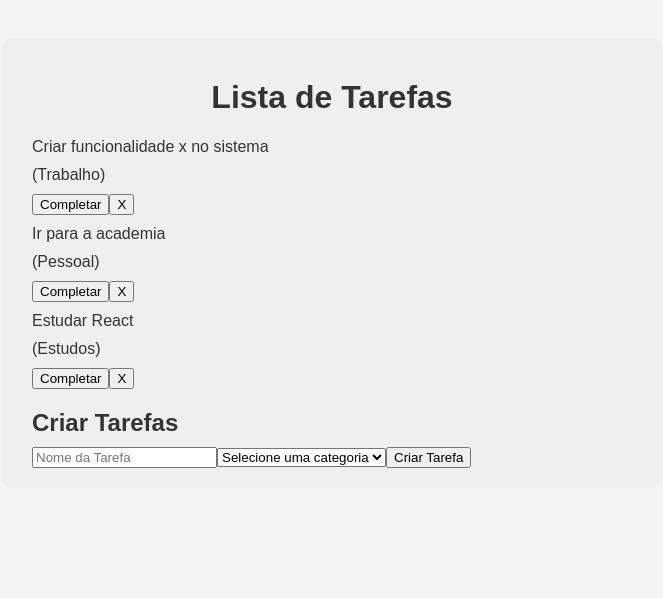
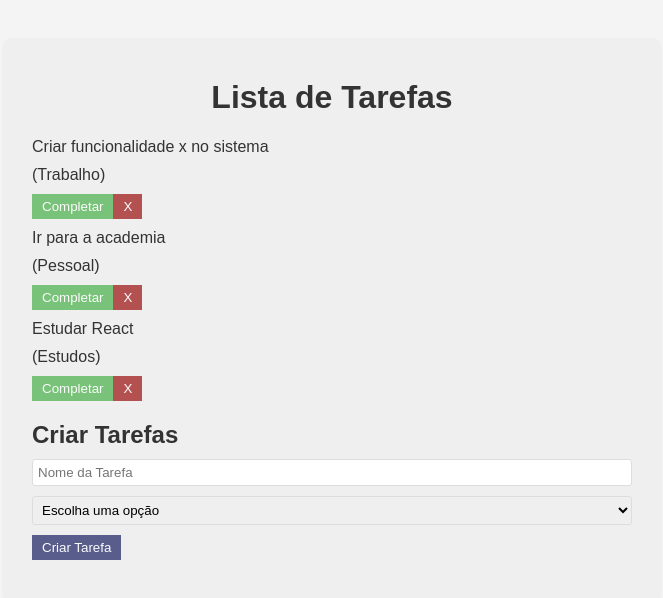
Before and after one commit to LucasAndersonnnn/To-do-List-c-React, a React (Vite) app: page / in a window 1280 px wide. Shown: the top 598 px of the page, without its empty margins (308-971 px from the left). Built offline with nearby package versions, Linux system fonts and the light colour scheme.

Commit message:
Css, setvalue/setcategory para o gerenciamento do formulário

```diff
--- a/src/App.css
+++ b/src/App.css
@@ -28,3 +28,37 @@ p {
 input  {
   box-sizing: border-box;
 }
+
+button {
+  background-color: #333974;
+  color: #FFF;
+  padding: 5px 10px;
+  border: none;
+  cursor: pointer;
+  opacity: .8;
+  transition: .3s;
+}
+
+button:hover {
+  opacity: 1;
+}
+
+.complete {
+  background-color: #5cb85c;
+}
+
+.remove {
+  background-color: brown;
+}
+
+.todo-form {
+  padding-bottom: 1.5rem;
+}
+
+input, select {
+  padding: 5px;
+  margin-bottom: 10px;
+  border: 1px solid #ddd;
+  border-radius: 3px;
+  width: 100%;
+}
--- a/src/App.jsx
+++ b/src/App.jsx
@@ -33,7 +33,7 @@ function App() {
     <h1>Lista de Tarefas</h1>
     <div className="todo-list">
       {todos.map((todo) => (
-        <Todo todo={todo} />
+        <Todo key={todo.id}todo={todo} />
       ))}
     </div>
     <TodoForm />
--- a/src/components/Todo.jsx
+++ b/src/components/Todo.jsx
@@ -1,4 +1,5 @@
 import React from 'react'
+
 
 const Todo = ({ todo }) => {
   return (
@@ -8,8 +9,8 @@ const Todo = ({ todo }) => {
             <p className="category"> ({todo.category})</p>
           </div>
           <div>
-            <button>Completar</button>
-            <button>X</button>
+            <button className="complete">Completar</button>
+            <button className="remove">X</button>
           </div>
         </div>
   )
--- a/src/components/TodoForm.jsx
+++ b/src/components/TodoForm.jsx
@@ -1,16 +1,28 @@
-import React from 'react'
+import { useState } from 'react';
 
 const TodoForm = () => {
+    const [value, setValue] = useState("")
+    const [category, setCategory] = useState("")
+
+    const handleSumit = (e) => {
+        e.preventDefault();
+        if(!value || !category) return;
+
+        setValue("")
+        setCategory("")
+    }
+
   return (
   <div className="todo-form">
         <h2>Criar Tarefas</h2>
-        <form>
-            <input type="text" placeholder='Nome da Tarefa'/>
-            <select>
+        <form onSubmit ={handleSumit}>
+            <input type="text" placeholder='Nome da Tarefa' value={value} onChange={(e) => setValue(e.target.value)}/>
 
-                <option value="Trabalho">Selecione uma categoria</option>
-                <option value="Pessoal">Selecione uma categoria</option>
-                <option value="Estudos">Selecione uma categoria</option>
+            <select value={category} onChange={(e) => setCategory(e.target.value)}>
+                <option value="">Escolha uma opção</option>
+                <option value="Trabalho">Trabalho</option>
+                <option value="Pessoal">Pessoal</option>
+                <option value="Estudos">Estudos</option>
 
             </select>
             <button type="submit">Criar Tarefa</button>
```
